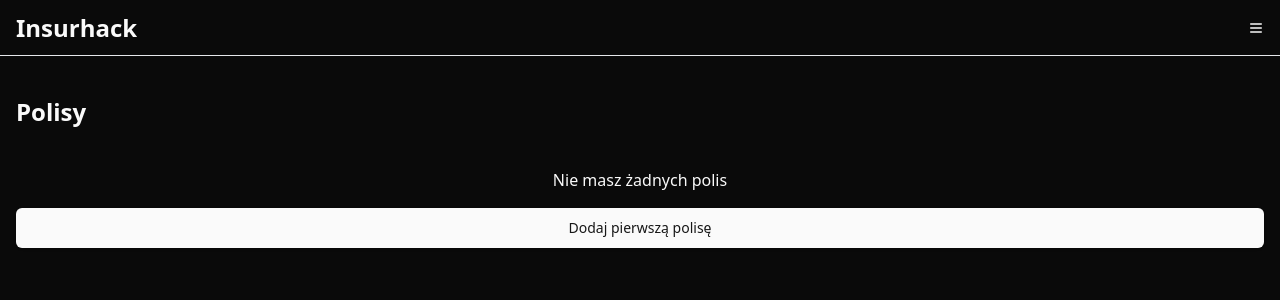
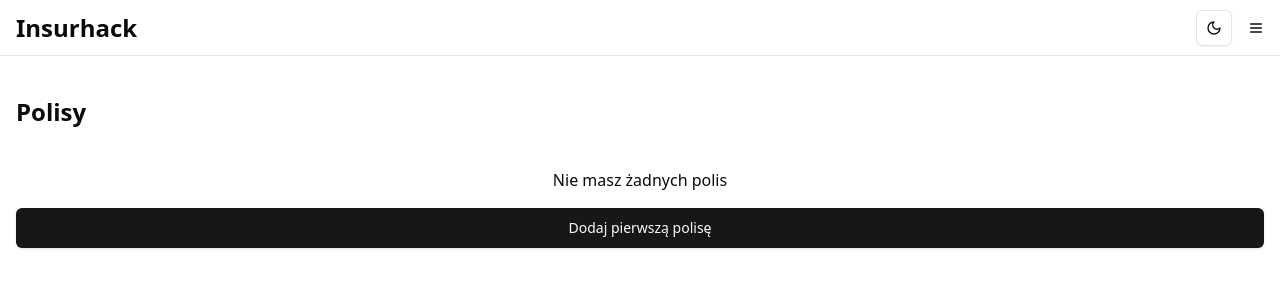
Before and after one commit to ozim/insurhack, a React (Vite) app: page / in a window 1280 px wide. Shown: the top 300 px of the page. Built offline with nearby package versions, Linux system fonts and the light colour scheme.

Commit message:
Light dark mode switch

```diff
--- a/src/components/blocks/navbar.tsx
+++ b/src/components/blocks/navbar.tsx
@@ -1,4 +1,5 @@
 import { MainMenu } from "@/components/blocks/main-menu"
+import { ThemeSwitch } from "@/components/blocks/theme-switch"
 import { Link } from "react-router"
 
 export const Navbar = () => {
@@ -7,7 +8,10 @@ export const Navbar = () => {
       <Link to="/" className="text-2xl font-bold px-4">
         <p>Insurhack</p>
       </Link>
-      <MainMenu />
+      <div>
+        <ThemeSwitch />
+        <MainMenu />
+      </div>
     </div>
   )
 }
--- /dev/null
+++ b/src/components/blocks/theme-switch.tsx
@@ -0,0 +1,35 @@
+import { Button } from "@/components/ui/button";
+import { MoonIcon } from "lucide-react";
+import { SunIcon } from "lucide-react";
+import { useEffect, useState } from "react";
+
+export const ThemeSwitch = () => {
+  const [isDarkMode, setIsDarkMode] = useState(false);
+
+  useEffect(() => {
+    const html = document.documentElement;
+    if (isDarkMode) {
+      html.classList.add("dark");
+    } else {
+      html.classList.remove("dark");
+    }
+  }, [isDarkMode]);
+
+  const toggleTheme = () => {
+    setIsDarkMode(!isDarkMode);
+  };
+
+  return (
+    <Button
+      onClick={toggleTheme}
+      variant="outline"
+      size="icon"
+    >
+      {isDarkMode ? (
+        <SunIcon className="w-4 h-4" />
+      ) : (
+        <MoonIcon className="w-4 h-4" />
+      )}
+    </Button>
+  );
+};
```
